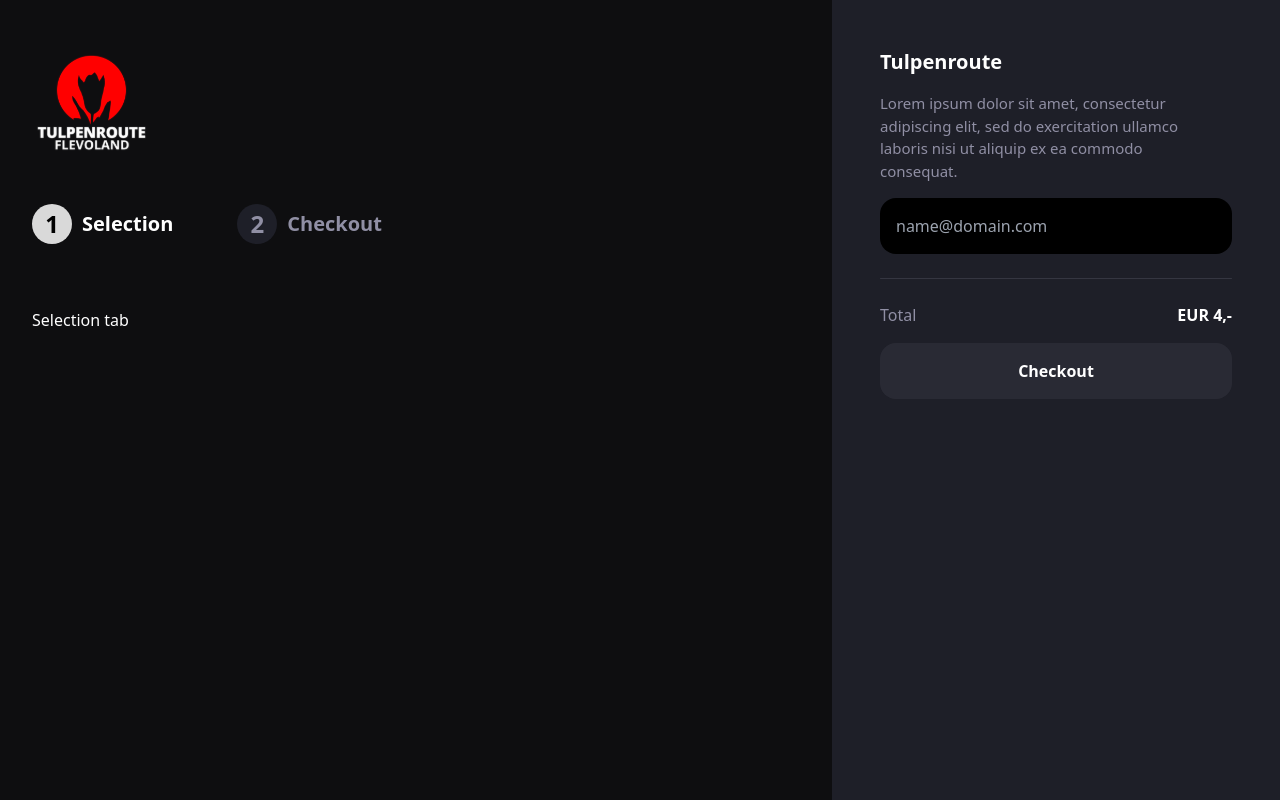
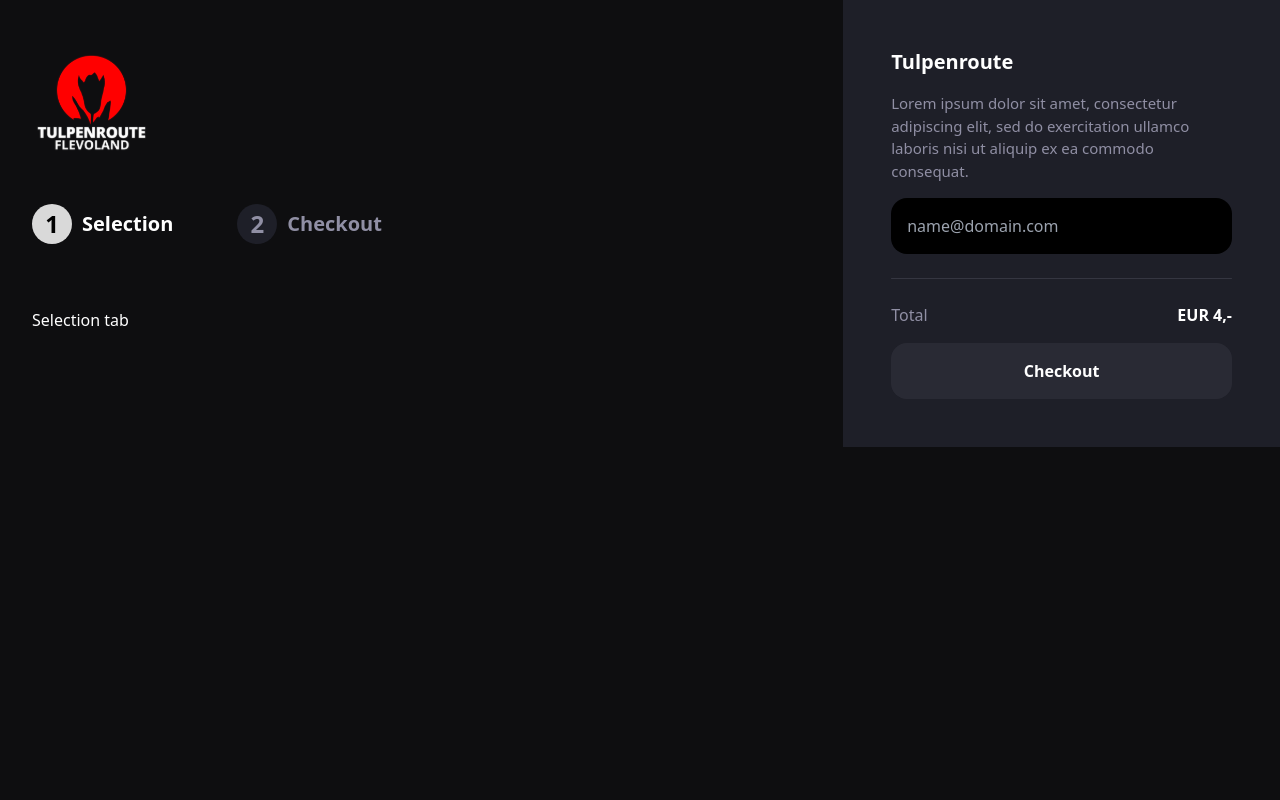
Before and after one commit to zohaib-saeed/Checkout-Flow, a Next.js app: page / in a window 1280 px wide. Built offline with nearby package versions, Linux system fonts and the light colour scheme.

Commit message:
fix: checkout page scroll issue

```diff
--- a/src/components/CheckoutFlow/Checkout/Index.js
+++ b/src/components/CheckoutFlow/Checkout/Index.js
@@ -10,10 +10,10 @@
 
 const Checkout = () => {
   return (
-    <Container padding="px-0 py-0">
-      <div className="w-full grid gridc-cols-1 lg:grid-cols-[1.3fr_0.7fr] gap-8 lg:gap-0 h-screen min-h-[600px] ">
+    <Container padding="px-0 py-0 ">
+      <div className="w-full grid grid-cols-1 lg:grid-cols-[1.3fr_0.7fr] gap-8 ">
         {/* Col 1 */}
-        <div className="w-full flex items-start justify-start flex-col gap-7 md:gap-9 lg:gap-12 px-3 sm:px-4 md:px-6 lg:px-8 py-4 sm:py-7 md:py-9 lg:py-12 ">
+        <div className="w-full  flex items-start justify-start flex-col gap-7 md:gap-9 lg:gap-12 px-3 sm:px-4 md:px-6 lg:px-8 py-4 sm:py-7 md:py-9 lg:py-12 ">
           {/* Logo  */}
           <div className="w-[120px] h-[108px] flex items-center justify-center relative">
             <Image
@@ -93,8 +93,6 @@
                   <div className="w-full flex items-center justify-start gap-3 sm:gap-8 flex-wrap overflow-x-hidden">
                     <CheckoutCard />
                     <CheckoutCard />
-                    <CheckoutCard />
-                    <CheckoutCard />
                   </div>
                 </Tab.Panel>
               </Tab.Panels>
```
